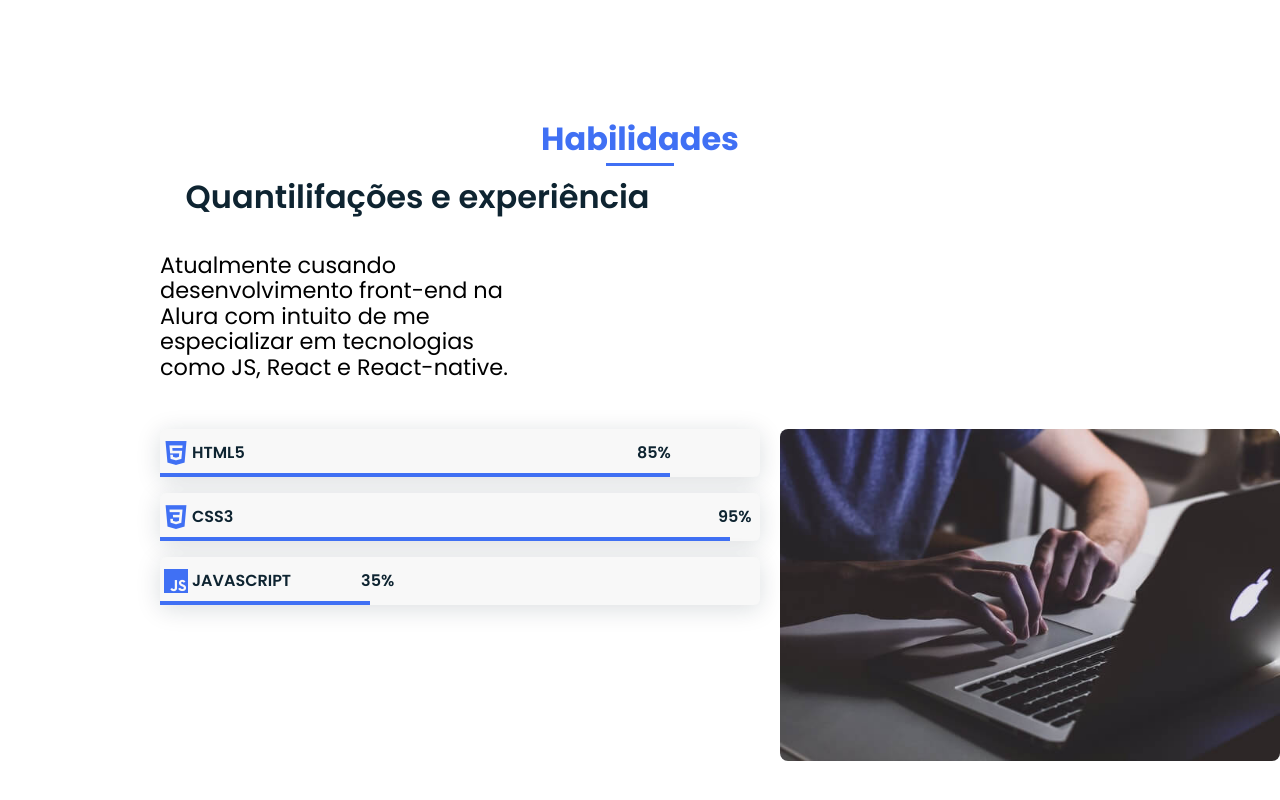
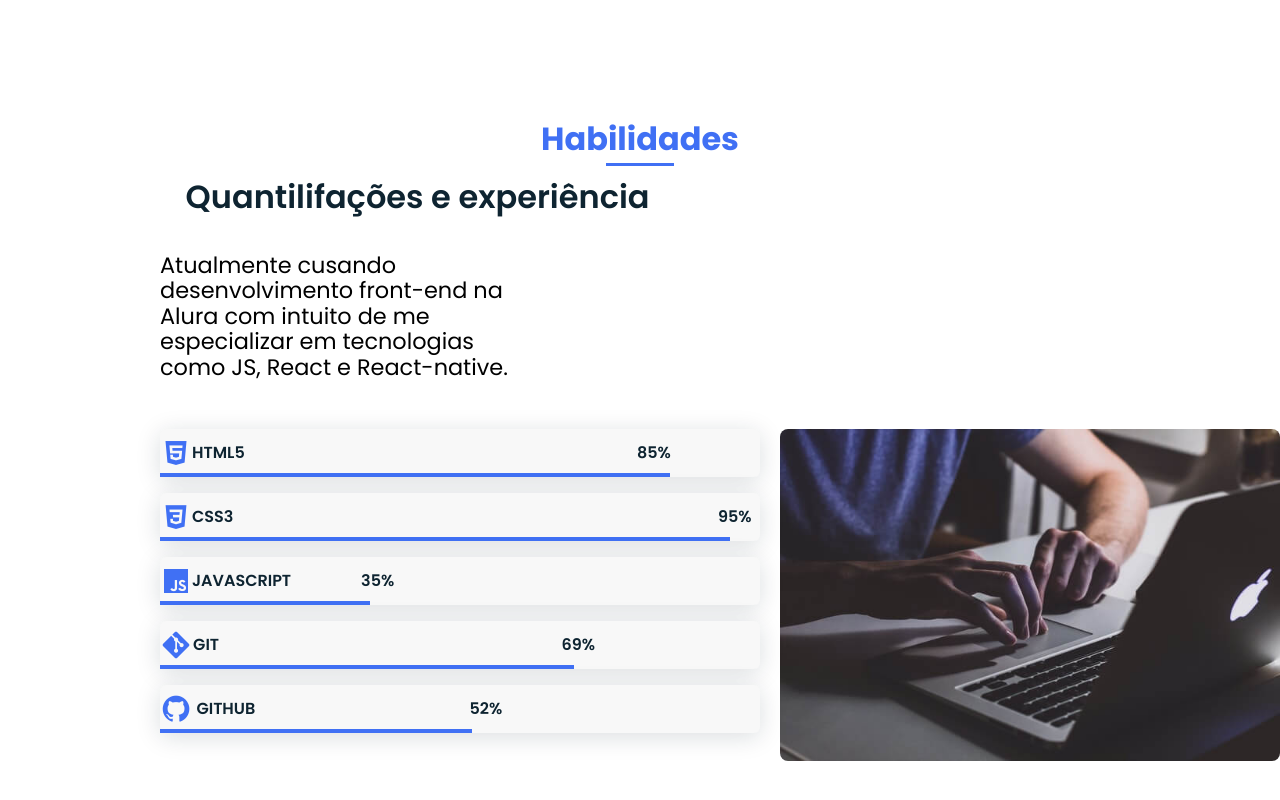
Before and after one commit to ismaelczar/portifolio, a plain HTML site: page index.html in a window 1280 px wide. Shown: the part 1886-2686 px from the top of the page. Drawn offline with nearby package versions, Linux system fonts and the light colour scheme.

Commit message:
adicionando mais skills

```diff
--- a/assets/css/navegacao.css
+++ b/assets/css/navegacao.css
@@ -90,7 +90,7 @@ ul {
 .bxl-linkedin-square,
 .bxl-github {
   font-size: var(--font-titulo);
-  color: var(--cor-preto);
+  color: var(--cor-azul);
   font-family: var(--font-family);
 }
 
--- a/assets/css/skills.css
+++ b/assets/css/skills.css
@@ -6,6 +6,7 @@
 .skills_container {
   display: flex;
 }
+
 .skills_titulo {
   font-size: var(--font-titulo);
   font-weight: var(--font-weigth);
@@ -56,7 +57,11 @@
 }
 
 
-.bxl-html5, .bxl-css3, .bxl-javascript {
+.bxl-html5,
+.bxl-css3,
+.bxl-javascript,
+.bxl-git,
+.bxl-github {
   font-size: var(--font-titulo);
   color: var(--cor-azul);
   width: 80px;
@@ -81,14 +86,33 @@
   padding-right: 20rem;
 }
 
-.stack_html{
+.git-pr {
+  padding-left: 7.5rem;
+}
+
+.github-pr {
+  padding-right: 2rem;
+}
+
+.stack_github {
+  width: 52%;
+}
+
+
+.stack_html {
   width: 85%;
 }
-.stack_css{
+
+.stack_css {
   width: 95%;
 }
-.stack_js{
+
+.stack_js {
   width: 35%;
+}
+
+.stack_git {
+  width: 69%;
 }
 
 .skill_image {
@@ -120,11 +144,13 @@
     margin-top: 2rem;
   }
 
-  .skills_texto, .skills_subtitulo {
+  .skills_texto,
+  .skills_subtitulo {
     text-align: center;
   }
 
-  .skills_container, .skills_tabs {
+  .skills_container,
+  .skills_tabs {
     display: flex;
     flex-direction: column;
     align-items: center;
@@ -141,11 +167,13 @@
     width: 350px;
   }
 
-  .html-pr,.css-pr {
+  .html-pr,
+  .css-pr {
     padding-left: 10rem;
 
   }
-.js-pr  {
+
+  .js-pr {
     padding-right: 10rem
   }
 
@@ -159,6 +187,7 @@
   .skill_image {
     width: 330px;
   }
+
   .skills {
     padding: 200px 20px 0 20px;
   }
--- a/assets/js/main.js
+++ b/assets/js/main.js
@@ -1,14 +1,25 @@
 
 /*===== BARRA DE NAVEGACAO ATIVA  =====*/
-const navAtiva = document.querySelectorAll('.nav_descricao--link');
+const navAtiva = document.querySelectorAll('.nav_descricao--link'); //container com todas as classes dos links da nav
 
-function ativa () {
+function ativa() {
   navAtiva.forEach(link => link.classList.remove('active'))
   this.classList.add('active')
 };
 
+for (i = 0; i < navAtiva.length; i++) {
+  navAtiva[i].addEventListener("click", ativa)
+}
 
-navAtiva.forEach(n => n.addEventListener("click",ativa))
+function refresh () {
+  windos.location.reload()
+}
+
+// if (navAtiva[0] === ) {
+
+// }
+
+
 
 /*=====  ANIMAÇÃO SCROLL =====*/
 const sr = ScrollReveal({
@@ -19,34 +30,34 @@ const sr = ScrollReveal({
 })
 
 /*===== SCROLL HOME =====*/
-sr.reveal('.home_titulo',{})
-sr.reveal('.home_botao',{})
-sr.reveal('home_marcas',{})
-sr.reveal('.nav_marcas--items',{})
-sr.reveal('.home_foto',{})
+sr.reveal('.home_titulo', {})
+sr.reveal('.home_botao', {})
+sr.reveal('home_marcas', {})
+sr.reveal('.nav_marcas--items', {})
+sr.reveal('.home_foto', {})
 
 /*===== SCROLL ABOUR =====*/
-sr.reveal('.about_titulo',{})
-sr.reveal('.about_subtitulo',{})
-sr.reveal('.about_texto',{})
-sr.reveal('.about_botao',{})
-sr.reveal('.about_foto',{})
-sr.reveal('.ab',{})
+sr.reveal('.about_titulo', {})
+sr.reveal('.about_subtitulo', {})
+sr.reveal('.about_texto', {})
+sr.reveal('.about_botao', {})
+sr.reveal('.about_foto', {})
+sr.reveal('.ab', {})
 
 /*===== SCROLL SKILLS =====*/
-sr.reveal('.skills_titulo',{})
-sr.reveal('.skills_subtitulo',{})
-sr.reveal('.skills_stack',{})
-sr.reveal('.skills_texto',{})
-sr.reveal('.skill_image',{})
+sr.reveal('.skills_titulo', {})
+sr.reveal('.skills_subtitulo', {})
+sr.reveal('.skills_stack', {})
+sr.reveal('.skills_texto', {})
+sr.reveal('.skill_image', {})
 
 /*===== SCROLL PROJECTOS =====*/
-sr.reveal('.pojetos_titulo',{})
-sr.reveal('.projetos_imagens',{})
+sr.reveal('.pojetos_titulo', {})
+sr.reveal('.projetos_imagens', {})
 
 /*===== SCROLL CONTACT =====*/
-sr.reveal('.contato_titulo',{})
-sr.reveal('.contato_texto',{})
-sr.reveal('.contato_container',{})
-sr.reveal('.contato_botao-link',{})
-sr.reveal('.skill_image',{})
+sr.reveal('.contato_titulo', {})
+sr.reveal('.contato_texto', {})
+sr.reveal('.contato_container', {})
+sr.reveal('.contato_botao-link', {})
+sr.reveal('.skill_image', {})
--- a/index.html
+++ b/index.html
@@ -24,7 +24,7 @@
             <p class="navegacao_titulo">Portifólio<b class="navegacao_titulo--ponto">.</b></p>
 
             <ul class="navegacao_descricao">
-                <li class="nav_descricao--items"><a href="#home" class="nav_descricao--link active">Home</a></li>
+                <li class="nav_descricao--items"><a href="#home" class="nav_descricao--link link_home active">Home</a></li>
                 <li class="nav_descricao--items"><a href="#about" class="nav_descricao--link">About</a></li>
                 <li class="nav_descricao--items"><a href="#skills" class="nav_descricao--link">Skills</a></li>
                 <li class="nav_descricao--items"><a href="#projects" class="nav_descricao--link">Projects</a></li>
@@ -107,6 +107,18 @@
                         <p class="stack js-pr">35%</p>
                         <div class="stack_linha stack_js"></div>
                     </div>
+                    <div class="skills_stack">
+                        <i class='bx bxl-git'></i>
+                        <p class="stack">GIT</p>
+                        <p class="stack git-pr">69%</p>
+                        <div class="stack_linha stack_git"></div>
+                    </div>
+                    <div class="skills_stack">
+                        <i class='bx bxl-github'></i>
+                        <p class="stack">GITHUB</p>
+                        <p class="stack github-pr">52%</p>
+                        <div class="stack_linha stack_github"></div>
+                    </div>
                 </div>
                 <div>
                     <img src="assets/img/work7.jpg" alt="foto_de_um_celular_com_um_notebook_e_lapis.jpg"
```
Lines whose indentation alone changed are shown as unchanged.
